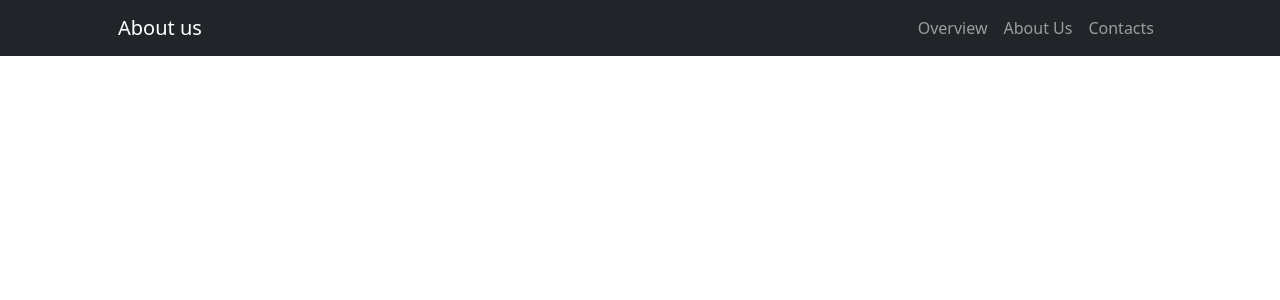
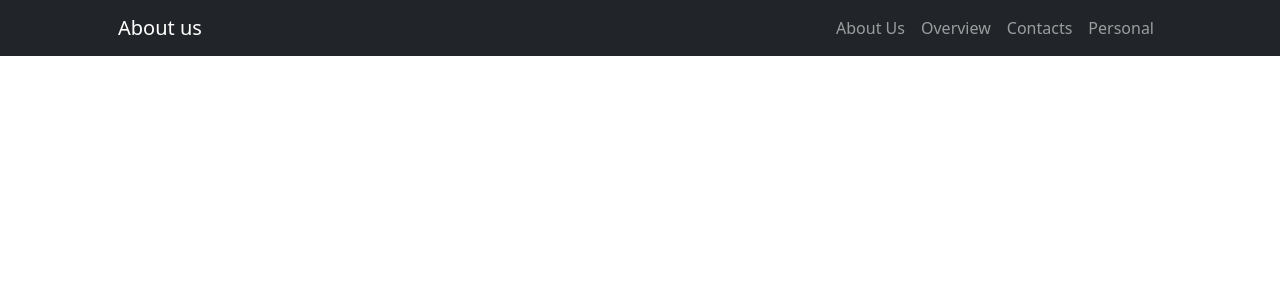
Before and after one commit to starman2411/first_django, a Django app: template project/templates/flatpages/default.html in a window 1280 px wide. Shown: the top 300 px of the page. Run offline with Django 4.2, Linux system fonts and the light colour scheme; the template is opened without the code that fills it: values that come from a table or form of the project are taken from there, others are empty; data comes from the database, SQL or seed files in the repository; both versions use the stored data as it was after the commit; some libraries are stand-ins or nearby versions.

Commit message:
Add files via upload

```diff
--- a/project/templates/flatpages/default.html
+++ b/project/templates/flatpages/default.html
@@ -23,9 +23,10 @@
                     <button class="navbar-toggler" type="button" data-bs-toggle="collapse" data-bs-target="#navbarSupportedContent" aria-controls="navbarSupportedContent" aria-expanded="false" aria-label="Toggle navigation"><span class="navbar-toggler-icon"></span></button>
                     <div class="collapse navbar-collapse" id="navbarSupportedContent">
                         <ul class="navbar-nav ms-auto mb-2 mb-lg-0">
+                            <li class="nav-item"><a class="nav-link" href="/about/">About Us</a></li>
                             <li class="nav-item"><a class="nav-link" href="/overview/">Overview</a></li>
-                            <li class="nav-item"><a class="nav-link" href="/about/">About Us</a></li>
                             <li class="nav-item"><a class="nav-link" href="/contacts/">Contacts</a></li>
+                            <li class="nav-item"><a class="nav-link" href="/personal/">Personal</a></li>
                         </ul>
                     </div>
                 </div>
```
Also changed, not shown: project/db.sqlite3.
